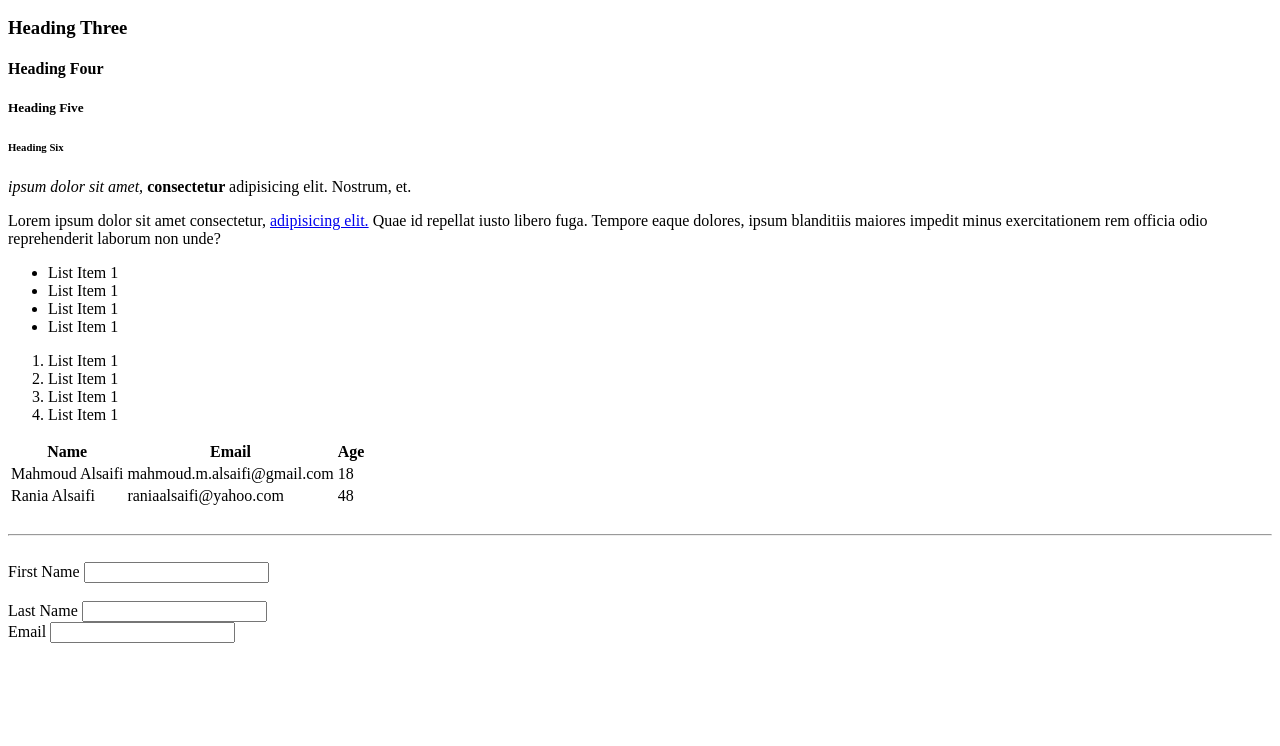
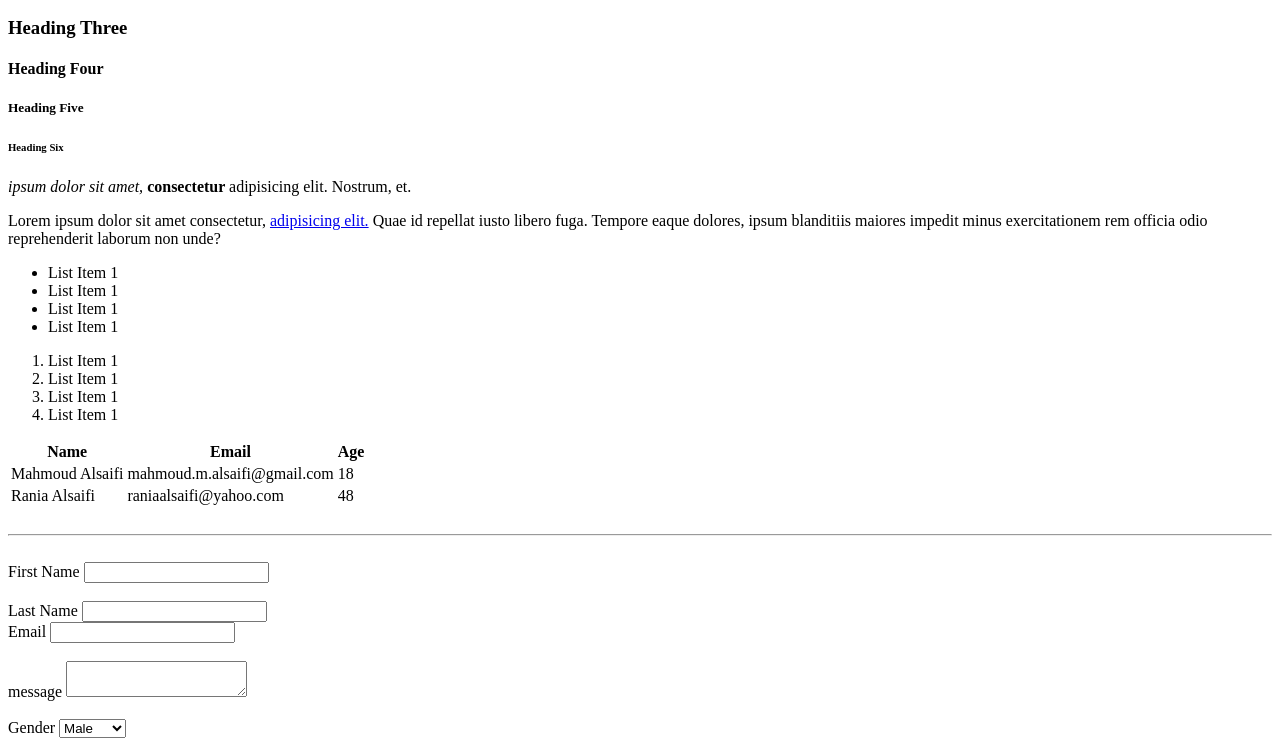
Before and after one commit to mahmoudalsaifi/HTML-work, a plain HTML site: page index2.html in a window 1280 px wide. Shown: the part 110-856 px from the top of the page. Before the commit the page ends 800 px from the top, so only its background shows below. Drawn offline with Linux system fonts and the light colour scheme.

Commit message:
Added Email Slot and Gender Select

```diff
--- a/index2.html
+++ b/index2.html
@@ -66,7 +66,22 @@
     <br>
  <div>
         <label>Email</label>
-<input type="text" name="Email">
+<input type="email" name="Email">
+</div>
+<br>
+<div>
+    <label>message</label>
+    <textarea name="message"></textarea>
+</div>
+<br>
+<div>
+    <label>Gender</label>
+    <select name="gender">
+    <option value="Male">Male</option>
+    <option value="Female">Female</option>
+</select>
+</div>
+
     </form>
 </body>
 </html>
```
